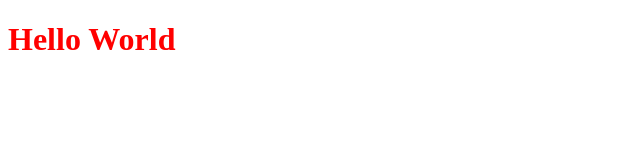
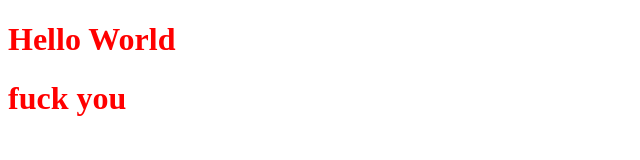
Before and after one commit to ZTFree/project_first, a plain HTML site: page index.html in a window 1280 px wide. Shown: the whole page, without its empty margins (0-640 px from the left). Drawn offline with Linux system fonts and the light colour scheme.

Commit message:
b1 branch test

```diff
--- a/index.html
+++ b/index.html
@@ -11,6 +11,7 @@
 
 <body>
     <h1>Hello World</h1>
+    <h1>fuck you</h1>
 </body>
 
 </html>
```
